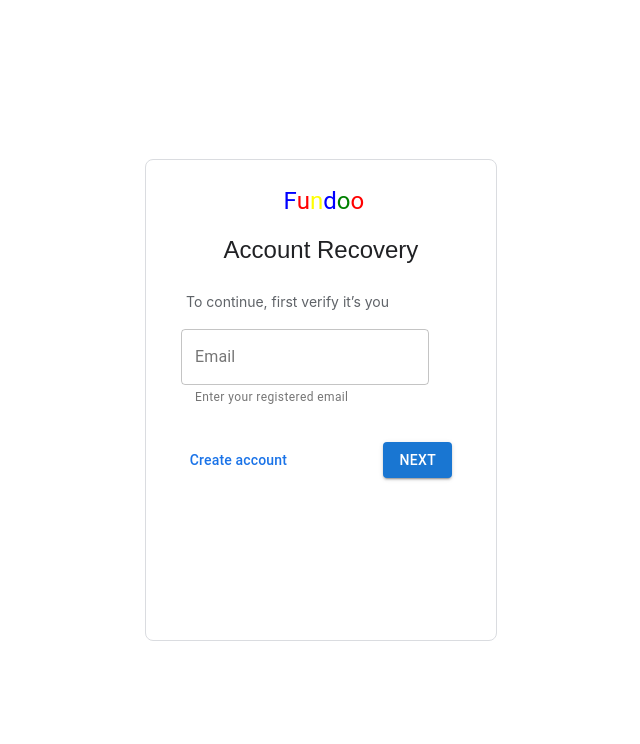
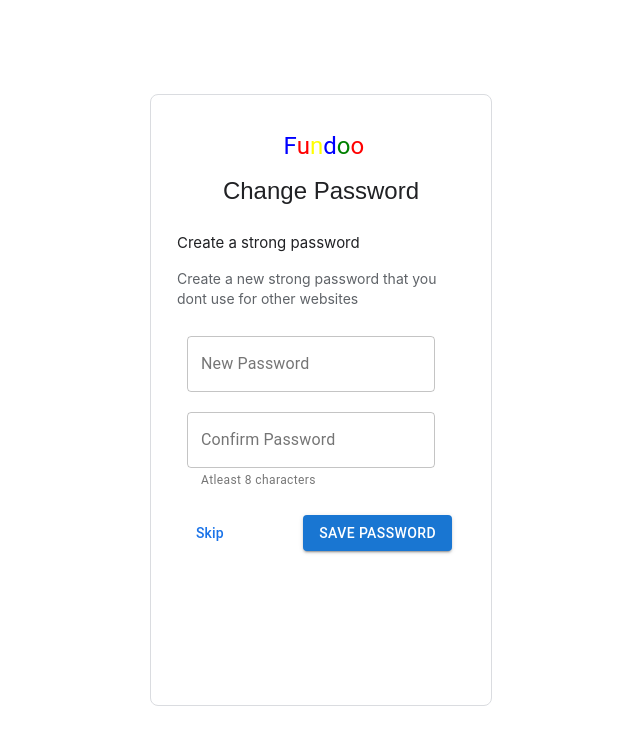
Before and after one commit to 000deepak/Fundoo_Frontend, a React (Create React App) app: page / in a window 1280 px wide. Shown: the top 744 px of the page, without its empty margins (319-959 px from the left). Built offline with nearby package versions, Linux system fonts and the light colour scheme.

Commit message:
[deepak]Added:reset-password  page

```diff
--- a/src/App.js
+++ b/src/App.js
@@ -10,7 +10,8 @@ function App() {
     <div className="App">
       {/* <Signup /> */}
       {/* <Signin />  */}
-      <Forgot />
+      {/* <Forgot />  */}
+      <Reset />
     </div>
   );
 }
--- /dev/null
+++ b/src/pages/resetpassword/ResetPassword.jsx
@@ -0,0 +1,55 @@
+import React, { Component } from "react";
+import "../resetpassword/ResetPassword.scss";
+import { TextField } from "@material-ui/core";
+import Button from "@mui/material/Button";
+
+export class Signin extends Component {
+  render() {
+    return (
+      <div className="reset-main">
+        <div className="reset-sub">
+          <div className="fundoo-r">
+            <p style={{ color: "blue" }}>F</p>
+            <p style={{ color: "red" }}>u</p>
+            <p style={{ color: "yellow" }}>n</p>
+            <p style={{ color: "blue" }}>d</p>
+            <p style={{ color: "green" }}>o</p>
+            <p style={{ color: "red" }}>o</p>
+          </div>
+
+          <p className="title-r">Change Password</p>
+
+          <div className="form-r">
+            <p className="rec1">Create a strong password</p>
+
+            <p className="rec2">
+              Create a new strong password that you dont use for other websites
+            </p>
+
+            <div className="new-r">
+              <TextField id="outlined-basic" label="New Password" variant="outlined" fullWidth />
+            </div>
+
+            <div className="new-r">
+              <TextField
+                id="outlined-basic"
+                label="Confirm Password "
+                variant="outlined"
+                fullWidth
+                helperText="Atleast 8 characters"
+              />
+            </div>
+          </div>
+        </div>
+        <div className="save-r">
+          <p className="blue-r">Skip</p>
+          <div className="button-r">
+            <Button variant="contained">Save Password</Button>
+          </div>
+        </div>
+      </div>
+    );
+  }
+}
+
+export default Signin;
--- /dev/null
+++ b/src/pages/resetpassword/ResetPassword.scss
@@ -0,0 +1,93 @@
+// .reset {
+//   margin: 15vw 0vw;
+//   width: 60%;
+
+//   display: flex;
+//   justify-content: center;
+// }
+
+.reset-main {
+  padding: 10px 10px 80px;
+  width: 25%;
+  height: 65vh;
+  border-radius: 8px;
+  border: 1px solid #dadce0;
+
+  display: flex;
+  flex-direction: column;
+}
+.reset-sub {
+  display: flex;
+  flex-direction: column;
+  align-items: center;
+
+  .fundoo-r {
+    display: flex;
+    width: 75px;
+    height: 70px;
+    direction: ltr;
+    font-size: 24px;
+    line-height: 1.4286;
+    color: #202124;
+    font-family: roboto, "Noto Sans Myanmar UI", arial, sans-serif;
+  }
+
+  .rec2,
+  .rec1 {
+    margin-left: 0px;
+    text-align: left;
+    padding-bottom: 3px;
+    padding-top: 0px;
+    color: #5f6368;
+    font-size: 14px;
+    line-height: 1.4286;
+  }
+  .rec1 {
+    height: 5px;
+    font-size: 15px;
+    color: #202124;
+    font-weight: 400;
+  }
+
+  .title-r {
+    color: #202124;
+    padding-bottom: 0;
+    padding-top: 0px;
+    font-family: "Google Sans", "Noto Sans Myanmar UI", arial, sans-serif;
+    font-size: 24px;
+    font-weight: 400;
+    line-height: 1.3333;
+    margin-bottom: 0;
+    margin-top: 0;
+  }
+
+  .form-r {
+    width: 90%;
+    margin-top: 10px;
+    padding-bottom: 10px;
+    display: flex;
+    flex-direction: column;
+    align-items: flex-start;
+    align-content: space-between;
+
+    .new-r {
+      padding: 10px;
+    }
+  }
+}
+
+.save-r {
+  width: 80%;
+  margin-left: 35px;
+  display: flex;
+  justify-content: space-between;
+  align-items: center;
+}
+.blue-r {
+  color: #1a73e8;
+  font-family: Roboto, Arial, sans-serif;
+  font-size: 0.875rem;
+  letter-spacing: 0.0107142857em;
+  font-weight: 500;
+  text-transform: none;
+}
```
